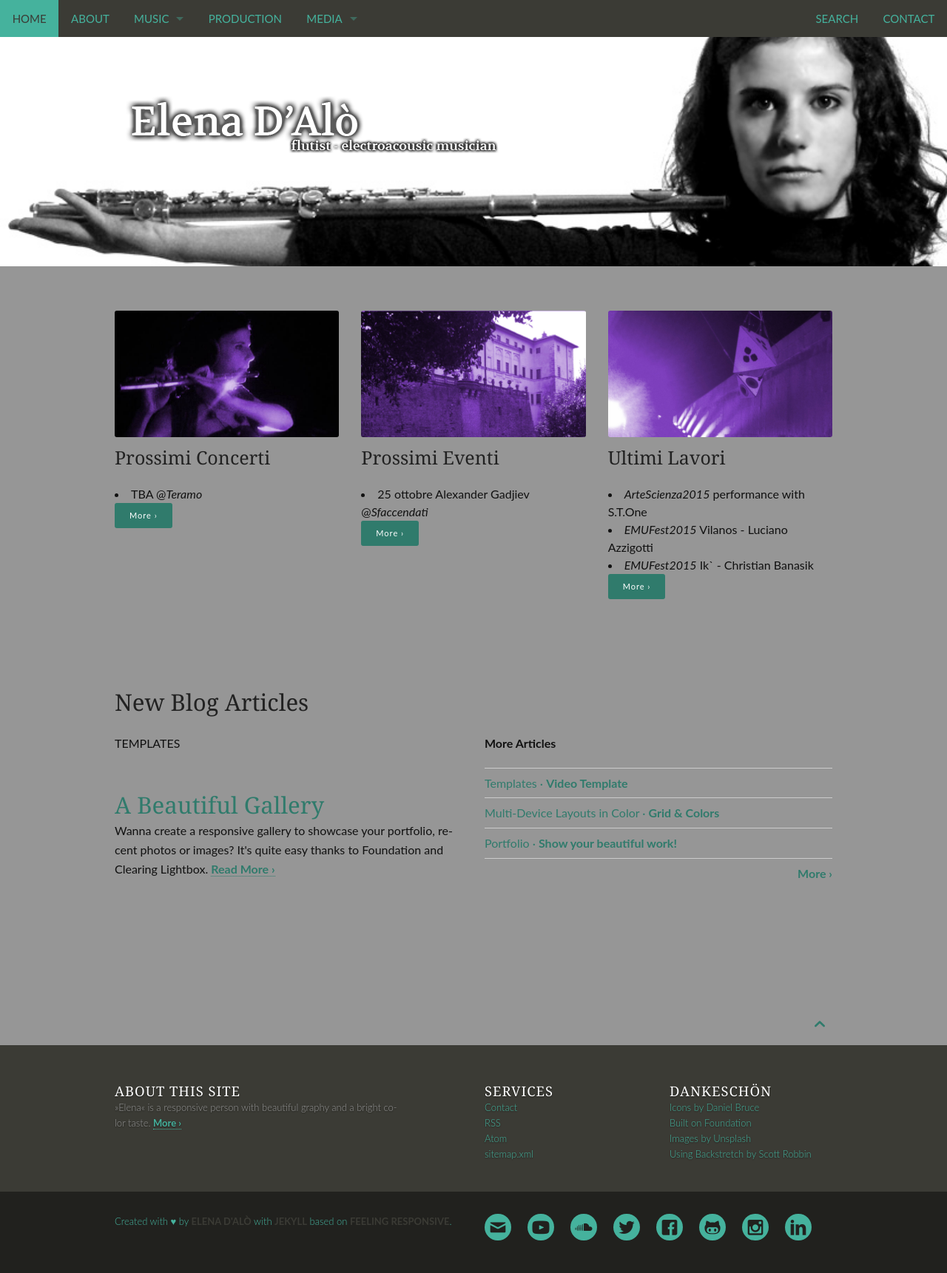
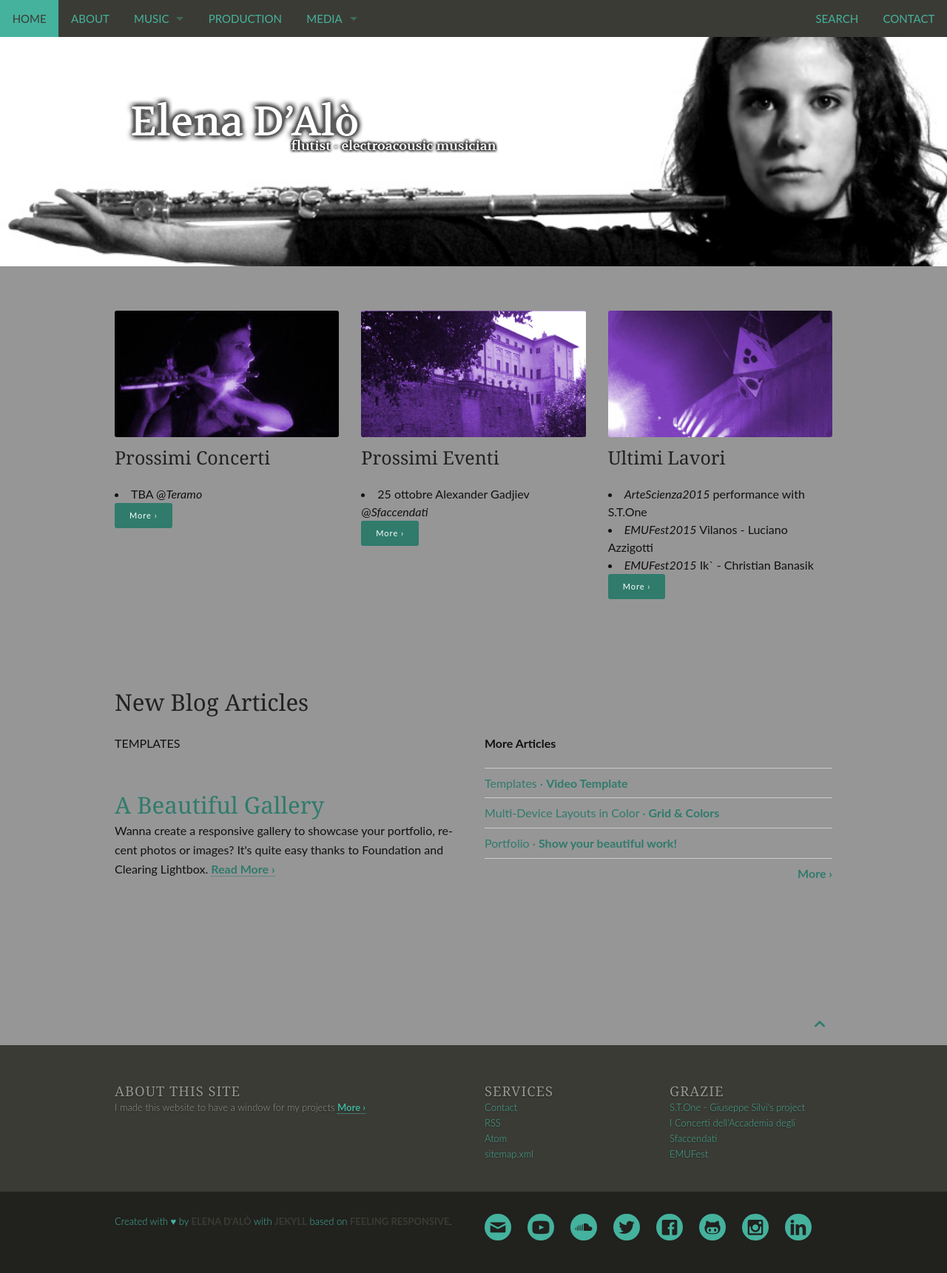
Before and after one commit to nenelenen/nenelenen.github.io, a Jekyll site: the page built from pages/pages-root-folder/index.md, in a window 1280 px wide. Shown: the whole page at 74% size. Built offline with Jekyll 4.4.1, drawn with Linux system fonts in a browser that asks for light colours.

Commit message:
mobilefixed

```diff
--- a/_config.yml
+++ b/_config.yml
@@ -12,11 +12,11 @@
 
 
 # The slogan describes your website and is used on homepage in <title> and other important places
-slogan: "flutist - physicist - electronic musician"
+slogan: "flutist - physicist - electroacoustic musician"
 
 
 # The description is used on homepage and in the footer to quickly describe your website. Use a maximum of 150 characters for SEO-purposes.
-description: "»Elena« is a responsive person with beautiful graphy and a bright color taste."
+description: "I made this website to have a window for my projects"
 
 # Main author of the website
 # See > authors.yml
--- a/_data/network.yml
+++ b/_data/network.yml
@@ -1,21 +1,21 @@
-- menu_name: "Dankeschön"
+- menu_name: "Grazie"
 
-- name: "Icons by Daniel Bruce"
-  url: "http://entypo.com/"
-  class: "network-entypo"
-  title: "Icons by Daniel Bruce"
+- name: "S.T.One - Giuseppe Silvi's project"
+  url: "http://giuseppesilvi.com/acousticstone/"
+  class: "collaboration"
+  title: "S.T.One - Giuseppe Silvi's project"
 
-- name: "Built on Foundation"
-  url: "http://foundation.zurb.com/"
-  class: "services-newsletter"
-  title: "Built on Foundation"
+- name: "I Concerti dell'Accademia degli Sfaccendati"
+  url: "http://www.concertiaccademiasfaccendati.it"
+  class: "myconstantjob"
+  title: "I Concerti dell'Accademia degli Sfaccendati"
 
-- name: "Images by Unsplash"
-  url: "http://unsplash.com/"
-  class: "rss-link"
-  title: "Images by Unsplash"
+- name: "EMUFest"
+  url: "http://www.emufest.org"
+  class: "myfirstwebsite"
+  title: "EMUFest"
 
-- name: "Using Backstretch by Scott Robbin"
-  url: "http://srobbin.com/jquery-plugins/backstretch/"
-  class: "sitemap-link"
-  title: "Using Backstretch by Scott Robbin"
+# - name: "Illustration"
+#   url: ""
+#   class: "disegnini"
+#   title: "Illustration"
--- a/_includes/footer
+++ b/_includes/footer
@@ -13,7 +13,7 @@
 
             <p class="shadow-black">
               {{ site.description }}
-              <a href="{{ site.url }}{{ site.baseurl }}/info/">{{ site.data.language.more }}</a>
+              <a href="{{ site.url }}{{ site.baseurl }}/about/">{{ site.data.language.more }}</a>
             </p>
           </div><!-- /.large-6.columns -->
 
--- a/_sass/_01_settings_colors.scss
+++ b/_sass/_01_settings_colors.scss
@@ -25,7 +25,7 @@
    https://color.adobe.com/de/Flat-Design-Colors-v2-color-theme-4341903/
 ------------------------------------------------------------------- */
 
-$ci-1: #307b6c;		// verde acqua
+$ci-1: #307b6c;		// verde acqua scuro
 $ci-2: #996699;		// viola
 $ci-3: #EFC94C;		// yellow
 $ci-4: #E27A3F;		// orange
@@ -96,15 +96,14 @@
 $topbar-link-bg-hover: $ci-6;
 $topbar-link-bg-active-hover: $ci-1;
 
-
-$topbar-dropdown-bg: $ci-6; // Background Mobile Navigation
+$topbar-dropdown-bg: $medium; // Background Mobile Navigation
 $topbar-dropdown-link-color: $medium;
 $topbar-dropdown-link-bg: $ci-6;
 
 $topbar-menu-link-color-toggled: $ci-6;
 $topbar-menu-icon-color-toggled: $ci-6;
-$topbar-menu-link-color: $medium;
-$topbar-menu-icon-color: $medium;
+$topbar-menu-link-color: $ci-6;
+$topbar-menu-icon-color: $ci-6;
 $topbar-menu-link-color-toggled: $ci-6;
 $topbar-menu-icon-color-toggled: $ci-6;
 
--- a/_sass/_07_layout.scss
+++ b/_sass/_07_layout.scss
@@ -199,9 +199,9 @@
 ------------------------------------------------------------------- */
 
 #breadcrumb {
-    background: scale-color($grey-1, $lightness: 55%);
-    border-top: 1px solid scale-color($grey-1, $lightness: 45%);
-    border-bottom: 1px solid scale-color($grey-1, $lightness: 45%);
+    background: scale-color($body-bg, $lightness: 55%);
+    border-top: 1px solid scale-color($body-bg, $lightness: 45%);
+    border-bottom: 1px solid scale-color($body-bg, $lightness: 45%);
 }
 .breadcrumbs>.current {
   font-weight: bold;
@@ -279,7 +279,7 @@
     #footer h4,
     #footer h5 {
         letter-spacing: 1px;
-        color: #fff;
+        color: $body-bg;
         text-transform: uppercase;
     }
 
@@ -302,7 +302,7 @@
         border: 0;
         text-transform: uppercase;
         &:hover {
-            color: #fff;
+            color: $body-bg;
         }
     }
 
```
Also changed, not shown: images/prossimieventi.jpg, images/ultimilavori.jpg.
